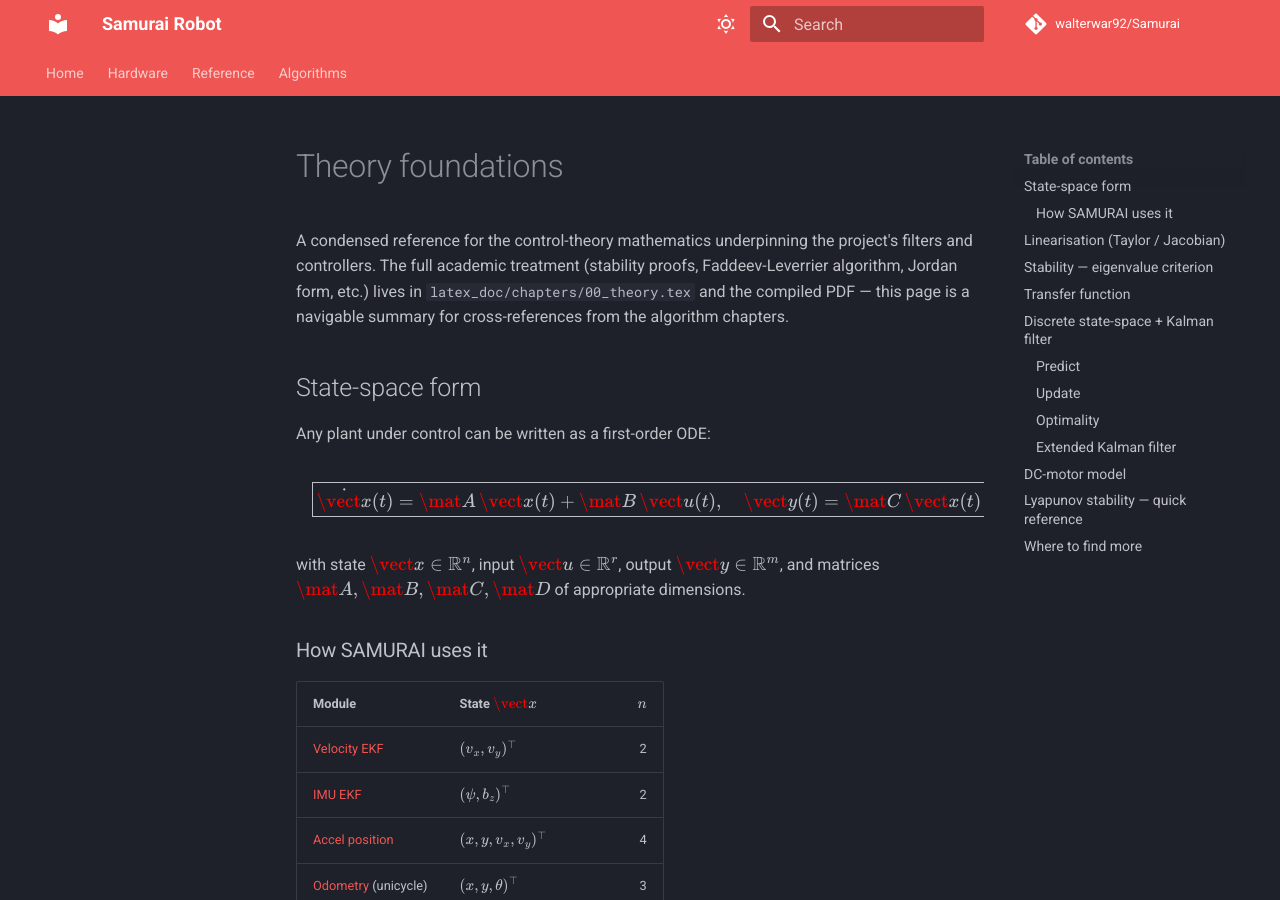
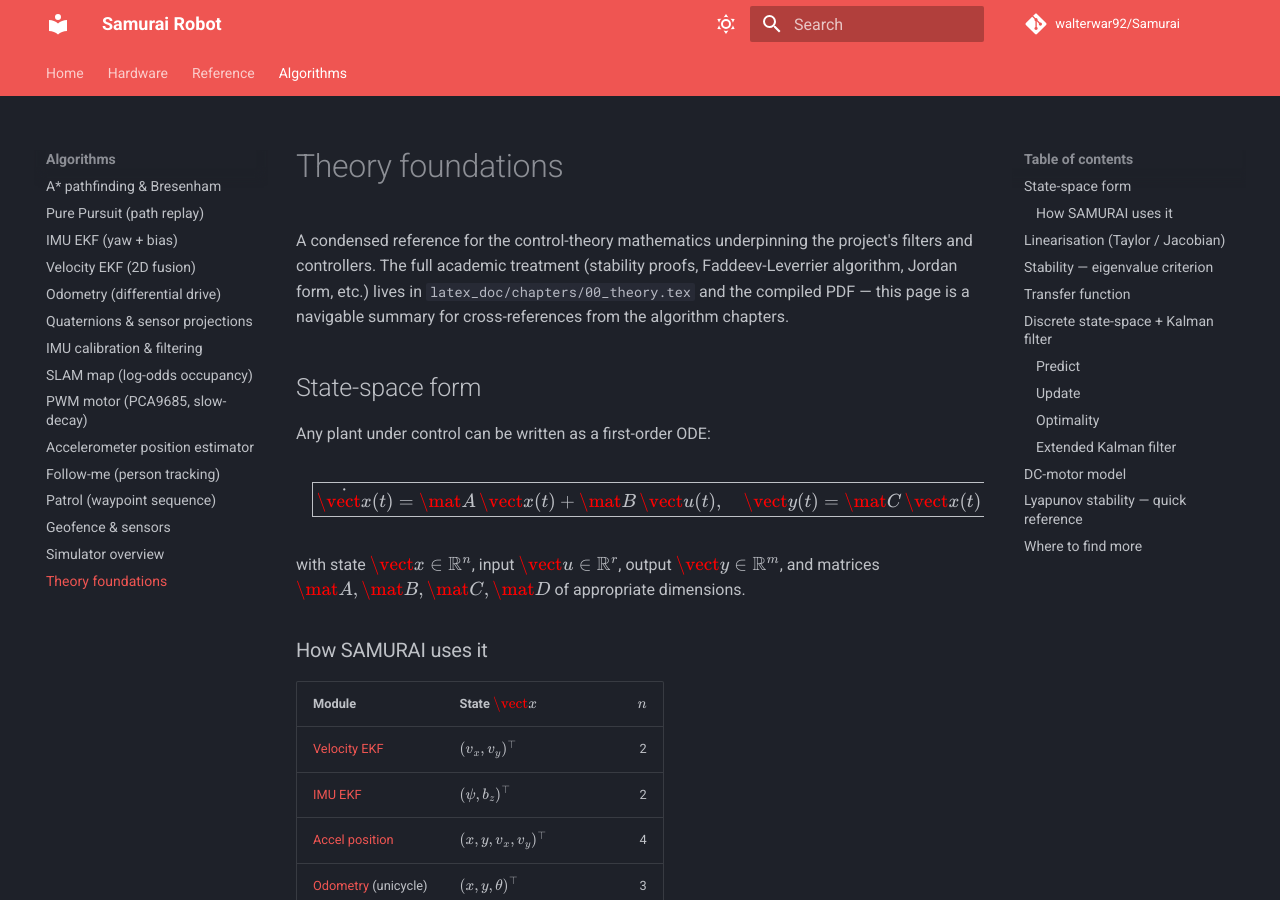
Before and after one commit to walterwar92/Samurai, an MkDocs documentation site: the page built from docs/algorithms/theory.md, in a window 1280 px wide and 900 px high. Built offline with MkDocs 1.6.1 and Material for MkDocs 9.7.7, drawn with Linux system fonts in a browser that asks for light colours; comment, search, counter and statistics services are not loaded.

Commit message:
docs(mkdocs): add nav entries for 5 final chapters (follow-up to bb3b95f)
The previous commit added the 5 .md files but the mkdocs.yml nav
update only landed in my working tree — git add picked up the new
files, not the existing-file edit. Adding them now so the chapters
are reachable from the sidebar.

Co-Authored-By: Claude Opus 4.7 (1M context) <noreply@anthropic.com>

```diff
--- a/mkdocs.yml
+++ b/mkdocs.yml
@@ -91,3 +91,8 @@ nav:
       - 'SLAM map (log-odds occupancy)': algorithms/slam-map.md
       - 'PWM motor (PCA9685, slow-decay)': algorithms/pwm-motor.md
       - 'Accelerometer position estimator': algorithms/accel-position.md
+      - 'Follow-me (person tracking)': algorithms/follow-me.md
+      - 'Patrol (waypoint sequence)': algorithms/patrol.md
+      - 'Geofence & sensors': algorithms/geofence-sensors.md
+      - 'Simulator overview': algorithms/simulator.md
+      - 'Theory foundations': algorithms/theory.md
```
